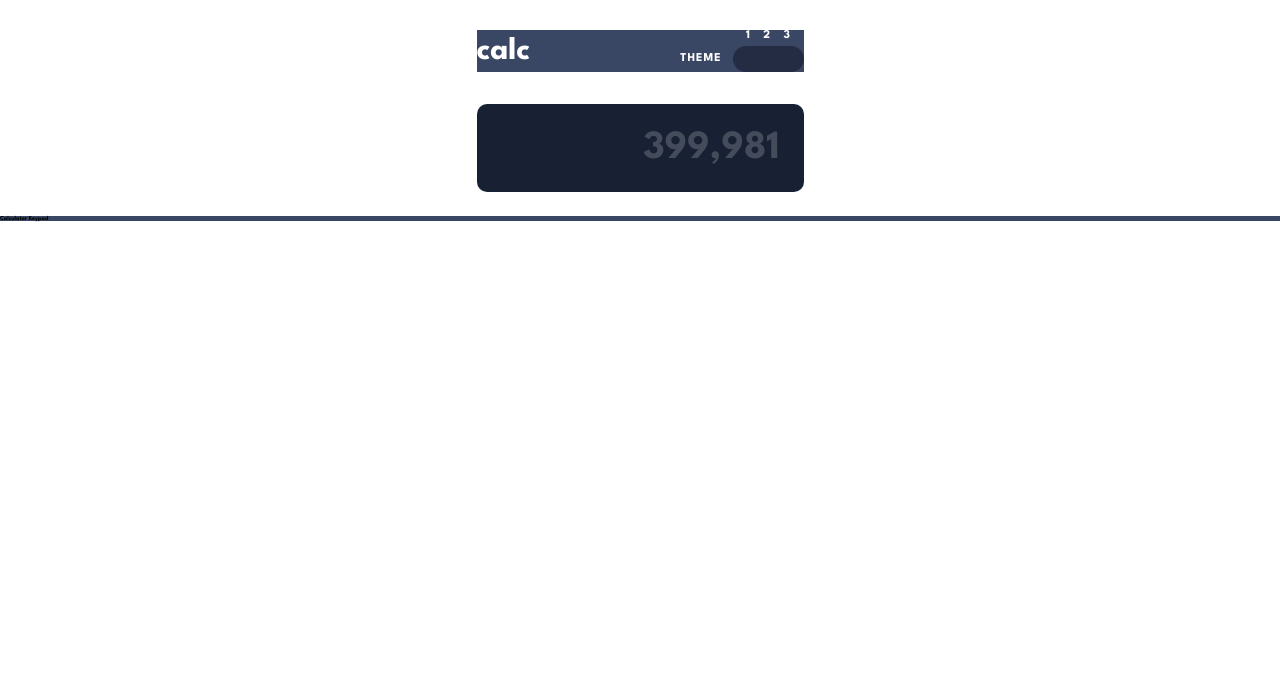
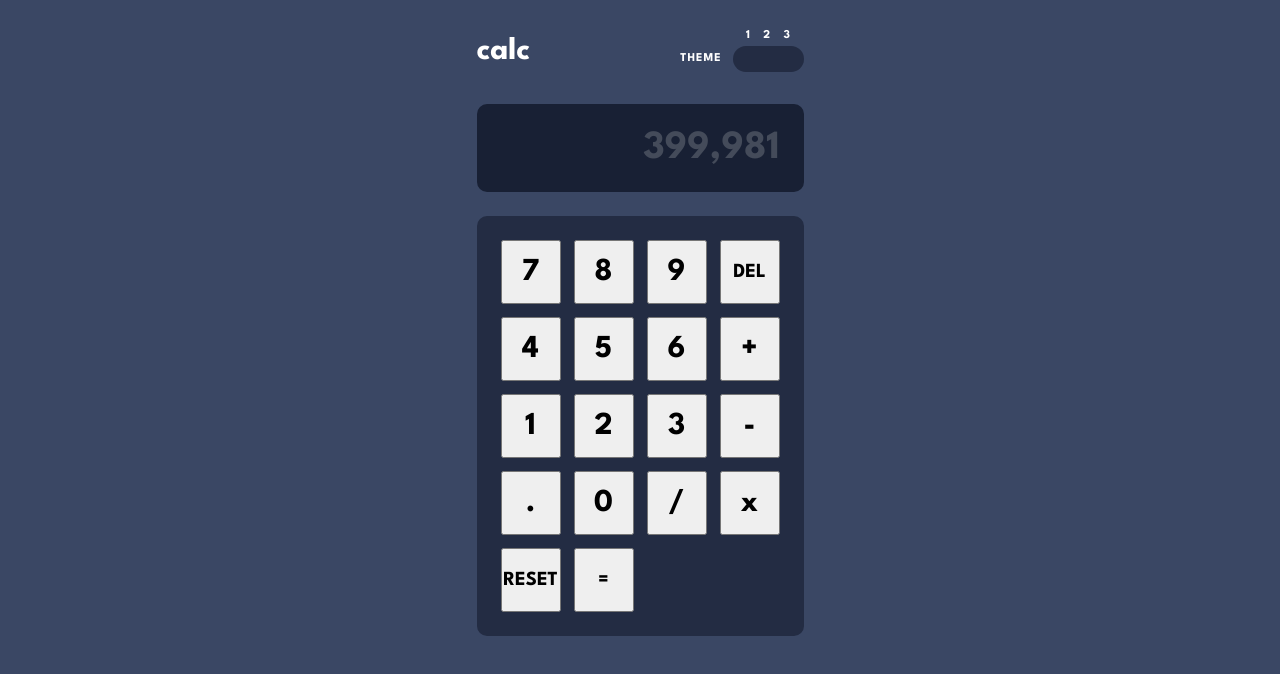
Before and after one commit to kashifawan981/calculator-app, a React (Create React App) app: page / in a window 1280 px wide. Shown: the top 674 px of the page. Built offline with nearby package versions, Linux system fonts and the light colour scheme.

Commit message:
:lipstick::construction: CalcKeypad css starte and calculator buttons created

```diff
--- a/src/App.module.css
+++ b/src/App.module.css
@@ -42,6 +42,7 @@
 /* css reset */
 html {
     min-height: 100%;
+    background-color: hsl(222, 26%, 31%);
   }
 
   *,
--- a/src/components/CalcKeypad/CalcKeypad.jsx
+++ b/src/components/CalcKeypad/CalcKeypad.jsx
@@ -1,9 +1,33 @@
 import style from "./CalcKeypad.module.css";
 
 export function CalcKeypad() {
+  const handleClick = (e) => {
+    e.preventDefault();
+    console.log("The button is clicked");
+  };
+
   return (
-    <div className={style.keypadContainer}>
-      <p>Calculator Keypad</p>
-    </div>
+    <main className={style.keypadContainer}>
+      <div className={style.buttonsContainer}>
+        <button onClick={handleClick}>7</button>
+        <button>8</button>
+        <button>9</button>
+        <button>del</button>
+        <button>4</button>
+        <button>5</button>
+        <button>6</button>
+        <button>+</button>
+        <button>1</button>
+        <button>2</button>
+        <button>3</button>
+        <button>-</button>
+        <button>.</button>
+        <button>0</button>
+        <button>/</button>
+        <button>x</button>
+        <button>reset</button>
+        <button>=</button>
+      </div>
+    </main>
   );
 }
--- a/src/components/CalcKeypad/CalcKeypad.module.css
+++ b/src/components/CalcKeypad/CalcKeypad.module.css
@@ -1,3 +1,29 @@
 .keypadContainer {
-    background-color: var(--background-main-theme1);
+  background-color: var(--background-toggle-keypad-theme1);
+  max-width: 32.7rem;
+  min-height: 42rem;
+  margin: auto;
+  border-radius: 1rem;
+  padding: 2.4rem;
 }
+
+.buttonsContainer {
+  height: 27.9rem;
+  gap: 1.3rem;
+  display: grid;
+  grid-template-columns: repeat(4, 1fr);
+  grid-template-rows: repeat(5, 1fr);
+}
+
+.buttonsContainer button {
+  height: 6.4rem;
+  width: 6rem;
+  font-size: 3.2rem;
+}
+
+.buttonsContainer button:nth-of-type(4),
+button:nth-of-type(17),
+button:nth-of-type(18) {
+  font-size: 2rem;
+  text-transform: uppercase;
+}
```
